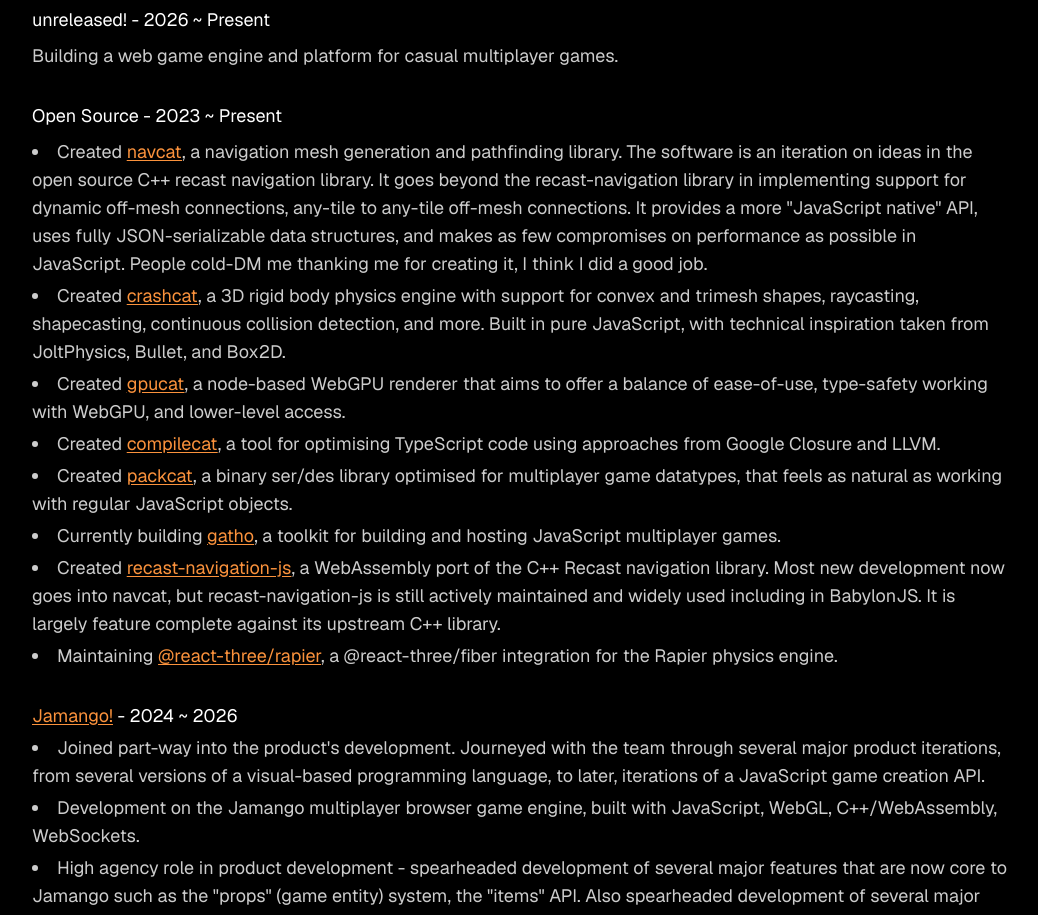
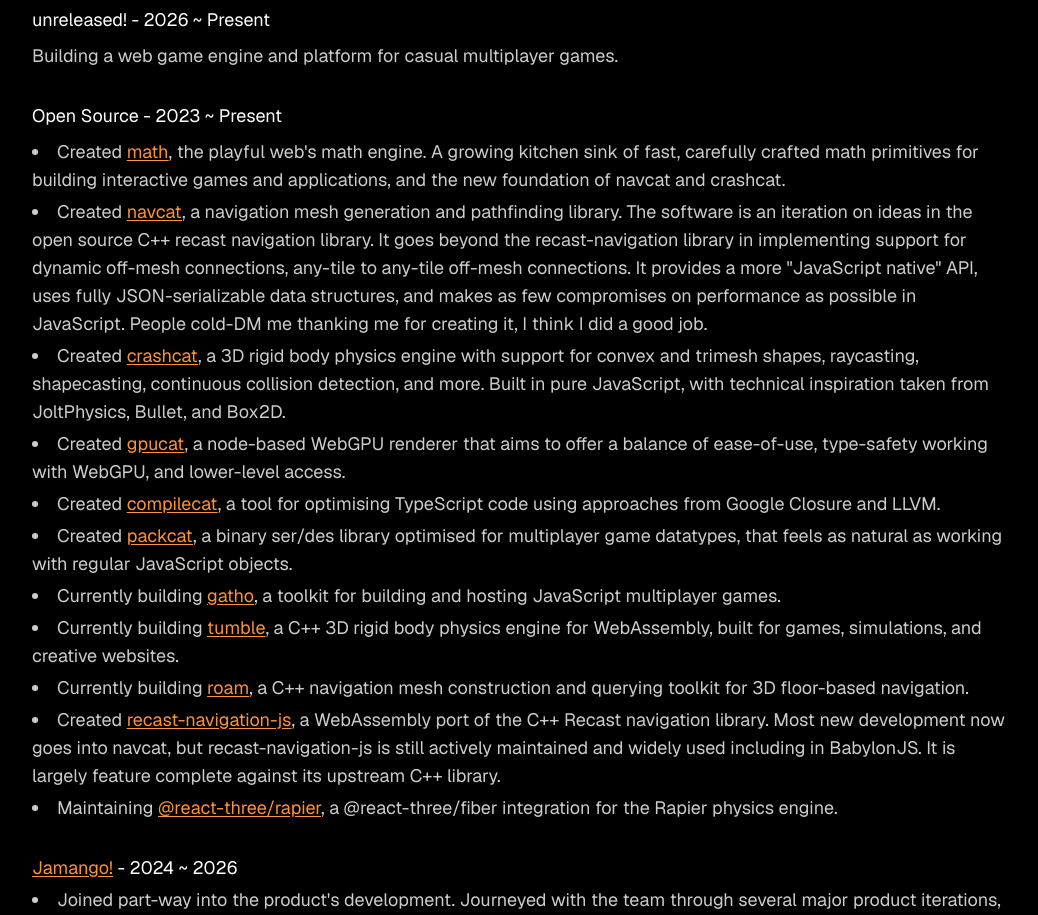
Before and after one commit to isaac-mason/website, a React (Vite) app in the folder home/: page / in a window 1280 px wide. Shown: the part 2920-3835 px from the top of the page, without its empty margins (120-1158 px from the left). Built offline with nearby package versions, Linux system fonts and the light colour scheme.

Commit message:
feat: add math, tumble and roam to open source experience

```diff
--- a/home/src/homepage.tsx
+++ b/home/src/homepage.tsx
@@ -322,6 +322,11 @@
                         <h3 className="text-white text-base md:text-lg">Open Source - 2023 ~ Present</h3>
                         <ul className="mt-2 flex flex-col gap-1 text-white/80 list-disc list-inside">
                             <li>
+                                Created <Link href="https://github.com/pmndrs/math">math</Link>, the playful web's
+                                math engine. A growing kitchen sink of fast, carefully crafted math primitives for building
+                                interactive games and applications, and the new foundation of navcat and crashcat.
+                            </li>
+                            <li>
                                 Created <Link href="https://navcat.dev">navcat</Link>, a navigation mesh generation and
                                 pathfinding library. The software is an iteration on ideas in the open source C++ recast
                                 navigation library. It goes beyond the recast-navigation library in implementing support for dynamic
@@ -352,6 +357,14 @@
                             </li>
                             <li>
                                 Currently building <Link href="https://github.com/isaac-mason/gatho">gatho</Link>, a toolkit for building and hosting JavaScript multiplayer games.
+                            </li>
+                            <li>
+                                Currently building <Link href="https://github.com/isaac-mason/tumble">tumble</Link>, a C++ 3D
+                                rigid body physics engine for WebAssembly, built for games, simulations, and creative websites.
+                            </li>
+                            <li>
+                                Currently building <Link href="https://github.com/isaac-mason/roam">roam</Link>, a C++
+                                navigation mesh construction and querying toolkit for 3D floor-based navigation.
                             </li>
                             <li>
                                 Created{' '}
```
